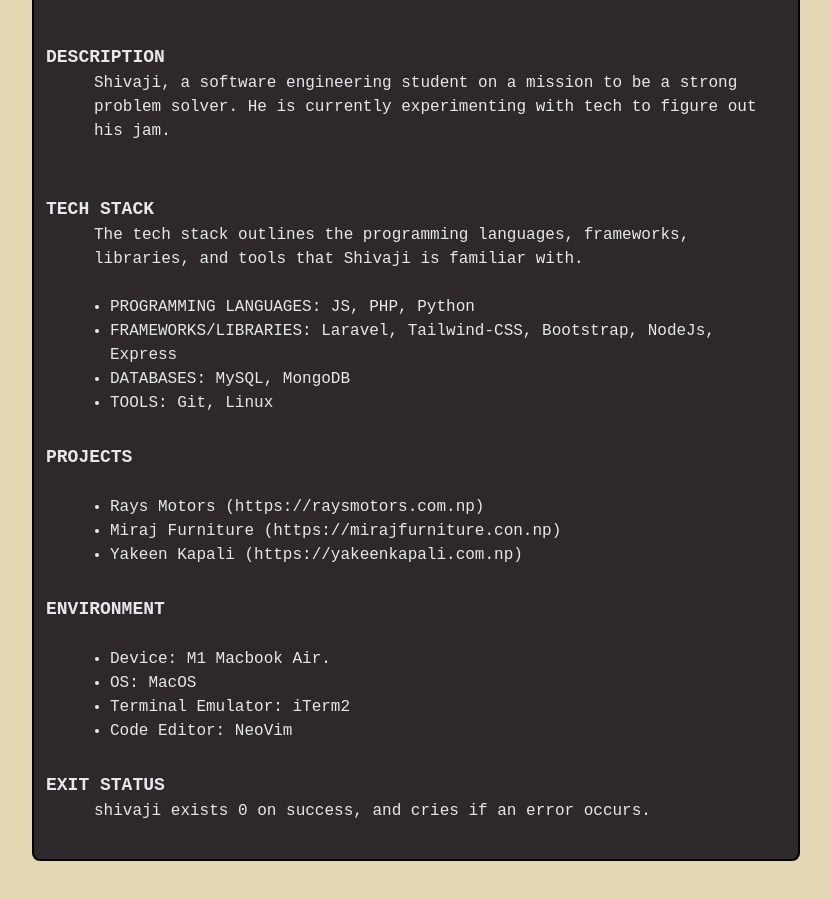
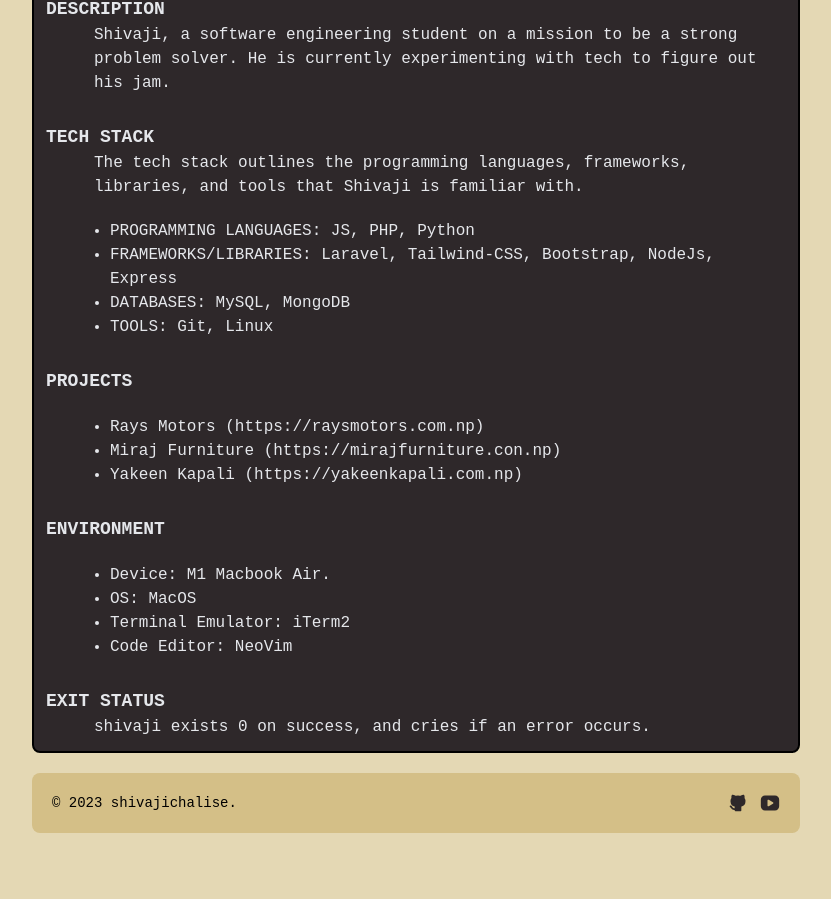
Before and after one commit to shivajichalise/personalsite, a React (Vite) app in the folder v2/: page / in a window 1280 px wide. Shown: the part 379-1278 px from the top of the page, without its empty margins (224-1055 px from the left). Built offline with nearby package versions, Linux system fonts and the light colour scheme; a web font is replaced by a local one.

Commit message:
added footer and fixed UI

```diff
--- a/v2/src/components/Content.tsx
+++ b/v2/src/components/Content.tsx
@@ -6,17 +6,17 @@
 
 const Content = ({ title, description, points }: ContentProps) => {
   return (
-    <>
-      <div className="mt-7">
-        <h1 className="text-lg font-bold uppercase">{title}</h1>
-        <p className="ml-12">{description}</p>
-        <ul className="mt-6 ml-16 list-disc">
-          {points.map((point) => (
-            <li>{point}</li>
+    <div className="mt-7">
+      <h1 className="text-lg font-bold uppercase">{title}</h1>
+      <p className="ml-12">{description}</p>
+      {points.length > 0 ? (
+        <ul className="mt-5 ml-16 list-disc">
+          {points.map((point, index) => (
+            <li key={index}>{point}</li>
           ))}
         </ul>
-      </div>
-    </>
+      ) : null}
+    </div>
   );
 };
 
--- /dev/null
+++ b/v2/src/components/Footer.tsx
@@ -0,0 +1,61 @@
+const Footer = () => {
+  return (
+    <footer className="bg-base-300 rounded-lg">
+      <div className="flex justify-between p-5">
+        <h1 className="text-sm font-light">
+          &copy; {new Date().getFullYear()} shivajichalise.
+        </h1>
+        <div className="grid grid-cols-2 gap-3">
+          <a href="https://github.com/shivajichalise" target="_blank">
+            <svg
+              xmlns="http://www.w3.org/2000/svg"
+              className="icon icon-tabler icon-tabler-brand-github-filled text-primary"
+              width="20"
+              height="20"
+              viewBox="0 0 24 24"
+              strokeWidth="2"
+              stroke="currentColor"
+              fill="none"
+              strokeLinecap="round"
+              strokeLinejoin="round"
+            >
+              <path stroke="none" d="M0 0h24v24H0z" fill="none"></path>
+              <path
+                d="M5.315 2.1c.791 -.113 1.9 .145 3.333 .966l.272 .161l.16 .1l.397 -.083a13.3 13.3 0 0 1 4.59 -.08l.456 .08l.396 .083l.161 -.1c1.385 -.84 2.487 -1.17 3.322 -1.148l.164 .008l.147 .017l.076 .014l.05 .011l.144 .047a1 1 0 0 1 .53 .514a5.2 5.2 0 0 1 .397 2.91l-.047 .267l-.046 .196l.123 .163c.574 .795 .93 1.728 1.03 2.707l.023 .295l.007 .272c0 3.855 -1.659 5.883 -4.644 6.68l-.245 .061l-.132 .029l.014 .161l.008 .157l.004 .365l-.002 .213l-.003 3.834a1 1 0 0 1 -.883 .993l-.117 .007h-6a1 1 0 0 1 -.993 -.883l-.007 -.117v-.734c-1.818 .26 -3.03 -.424 -4.11 -1.878l-.535 -.766c-.28 -.396 -.455 -.579 -.589 -.644l-.048 -.019a1 1 0 0 1 .564 -1.918c.642 .188 1.074 .568 1.57 1.239l.538 .769c.76 1.079 1.36 1.459 2.609 1.191l.001 -.678l-.018 -.168a5.03 5.03 0 0 1 -.021 -.824l.017 -.185l.019 -.12l-.108 -.024c-2.976 -.71 -4.703 -2.573 -4.875 -6.139l-.01 -.31l-.004 -.292a5.6 5.6 0 0 1 .908 -3.051l.152 -.222l.122 -.163l-.045 -.196a5.2 5.2 0 0 1 .145 -2.642l.1 -.282l.106 -.253a1 1 0 0 1 .529 -.514l.144 -.047l.154 -.03z"
+                strokeWidth="0"
+                fill="currentColor"
+              ></path>
+            </svg>
+          </a>
+
+          <a
+            href="https://www.youtube.com/channel/UCqE0hGR31rln3XShQa6NGFA?sub_confirmation=1"
+            target="_blank"
+          >
+            <svg
+              xmlns="http://www.w3.org/2000/svg"
+              className="icon icon-tabler icon-tabler-brand-youtube-filled text-primary"
+              width="20"
+              height="20"
+              viewBox="0 0 24 24"
+              strokeWidth="2"
+              stroke="currentColor"
+              fill="none"
+              strokeLinecap="round"
+              strokeLinejoin="round"
+            >
+              <path stroke="none" d="M0 0h24v24H0z" fill="none"></path>
+              <path
+                d="M18 3a5 5 0 0 1 5 5v8a5 5 0 0 1 -5 5h-12a5 5 0 0 1 -5 -5v-8a5 5 0 0 1 5 -5zm-9 6v6a1 1 0 0 0 1.514 .857l5 -3a1 1 0 0 0 0 -1.714l-5 -3a1 1 0 0 0 -1.514 .857z"
+                strokeWidth="0"
+                fill="currentColor"
+              ></path>
+            </svg>
+          </a>
+        </div>
+      </div>
+    </footer>
+  );
+};
+
+export default Footer;
--- a/v2/src/components/Terminal.tsx
+++ b/v2/src/components/Terminal.tsx
@@ -16,8 +16,13 @@
         <p className="text-sm font-thin">VIM(1)</p>
       </div>
 
-      {introduction.map(({ title, description, points }) => (
-        <Content title={title} description={description} points={points} />
+      {introduction.map(({ title, description, points }, index) => (
+        <Content
+          key={index}
+          title={title}
+          description={description}
+          points={points}
+        />
       ))}
     </div>
   );
--- a/v2/src/pages/Home.tsx
+++ b/v2/src/pages/Home.tsx
@@ -1,11 +1,13 @@
 import Navbar from "../components/Navbar";
 import Terminal from "../components/Terminal";
+import Footer from "../components/Footer";
 
 const Home = () => {
   return (
-    <div className="bg-base-100">
+    <div>
       <Navbar />
       <Terminal />
+      <Footer />
     </div>
   );
 };
```
